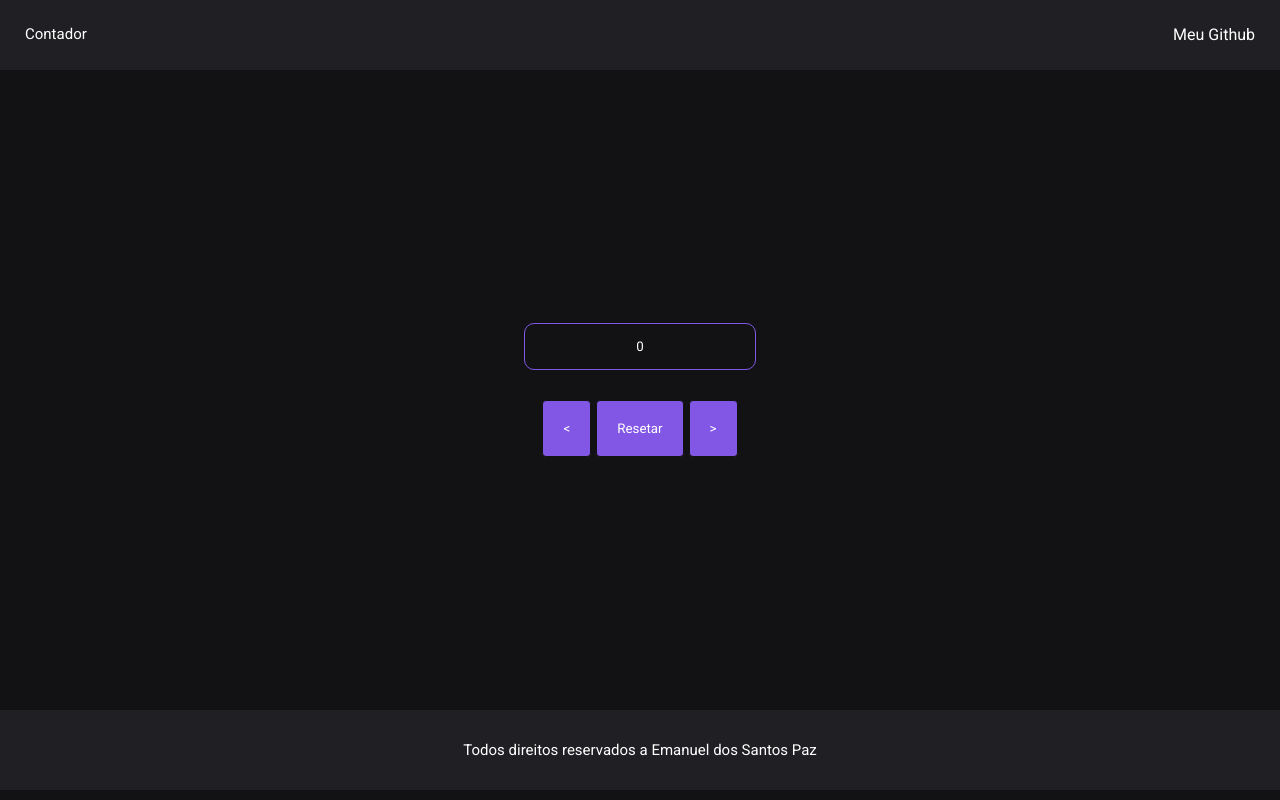
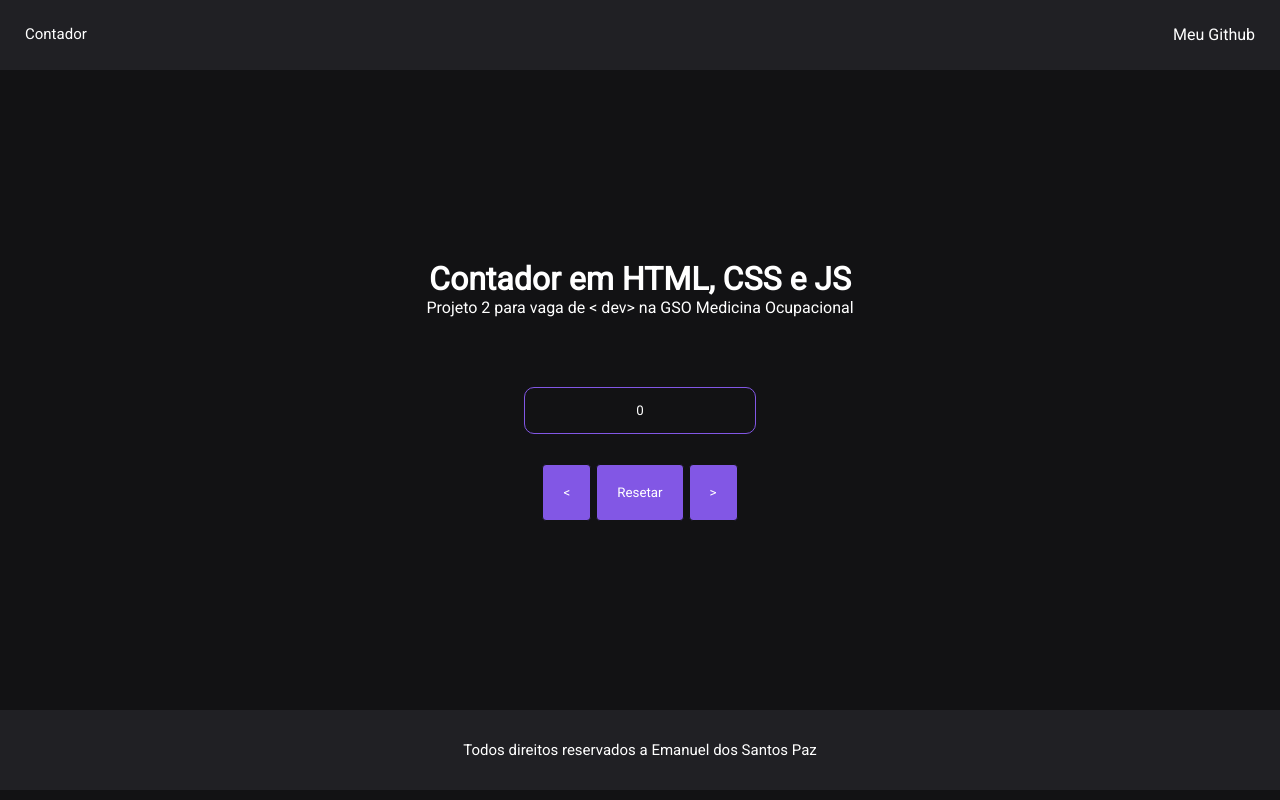
Before and after one commit to devSantos16/Desafio-GSO-Medicina-Ocupacional-2, a plain HTML site: page index.html in a window 1280 px wide. Drawn offline with Linux system fonts and the light colour scheme.

Commit message:
Adicionando um texto, + ajustes de comentarios

```diff
--- a/assets/style/style.css
+++ b/assets/style/style.css
@@ -64,6 +64,12 @@ a:link {
     height: 80vh;
 }
 
+.main{
+    display: flex;
+    flex-direction: column;
+    gap: 70px;
+}
+
 .button-container {
     margin-top: 30px;
     display: flex;
--- a/index.html
+++ b/index.html
@@ -19,19 +19,25 @@
             <a href="https://github.com/devSantos16">Meu Github</a>
         </div>
     </nav>
+    <!-- Aviso caso for negativo -->
     <div class="popup">
         <span class="popup-elemento" id="popup">O valor não pode ser negativo !</span>
     </div>
     <div class="main-container">
         <div class="main">
-            <!-- Aviso caso for negativo -->
-            <input id="input" disabled type="text" value="0">
-            <div class="button-container">
-                <button id="buttonMenor">
-                    < </button>
-                        <button id="resetar"> Resetar </button>
-                        <button id="buttonMaior"> > </button>
+            <div>
+                <h1>Contador em HTML, CSS e JS</h1>
+                <p>Projeto 2 para vaga de < dev> na GSO Medicina Ocupacional</p>
             </div>
+            <div>
+                <input id="input" disabled type="text" value="0">
+            </div>
+        </div>
+        <div class="button-container">
+            <button id="buttonMenor">
+                < </button>
+                    <button id="resetar"> Resetar </button>
+                    <button id="buttonMaior"> > </button>
         </div>
     </div>
     <footer class="main-footer">
```
